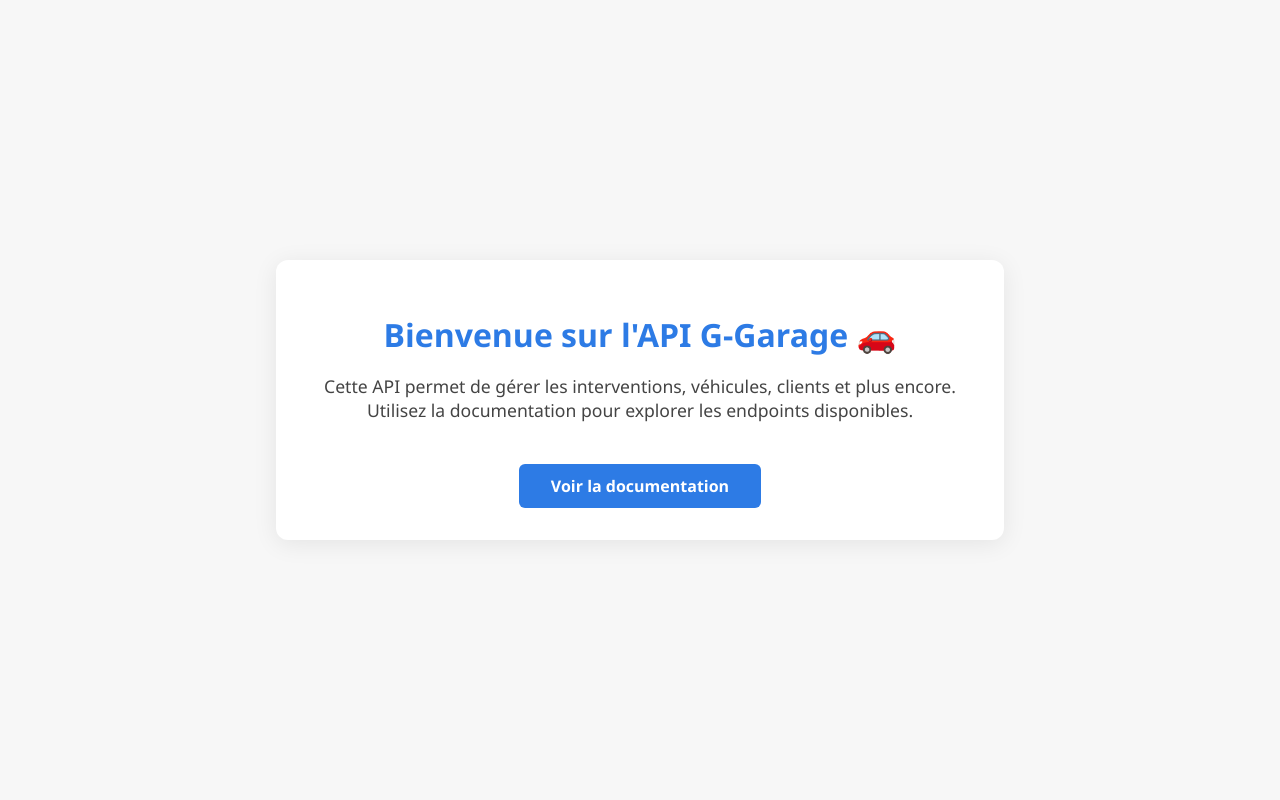
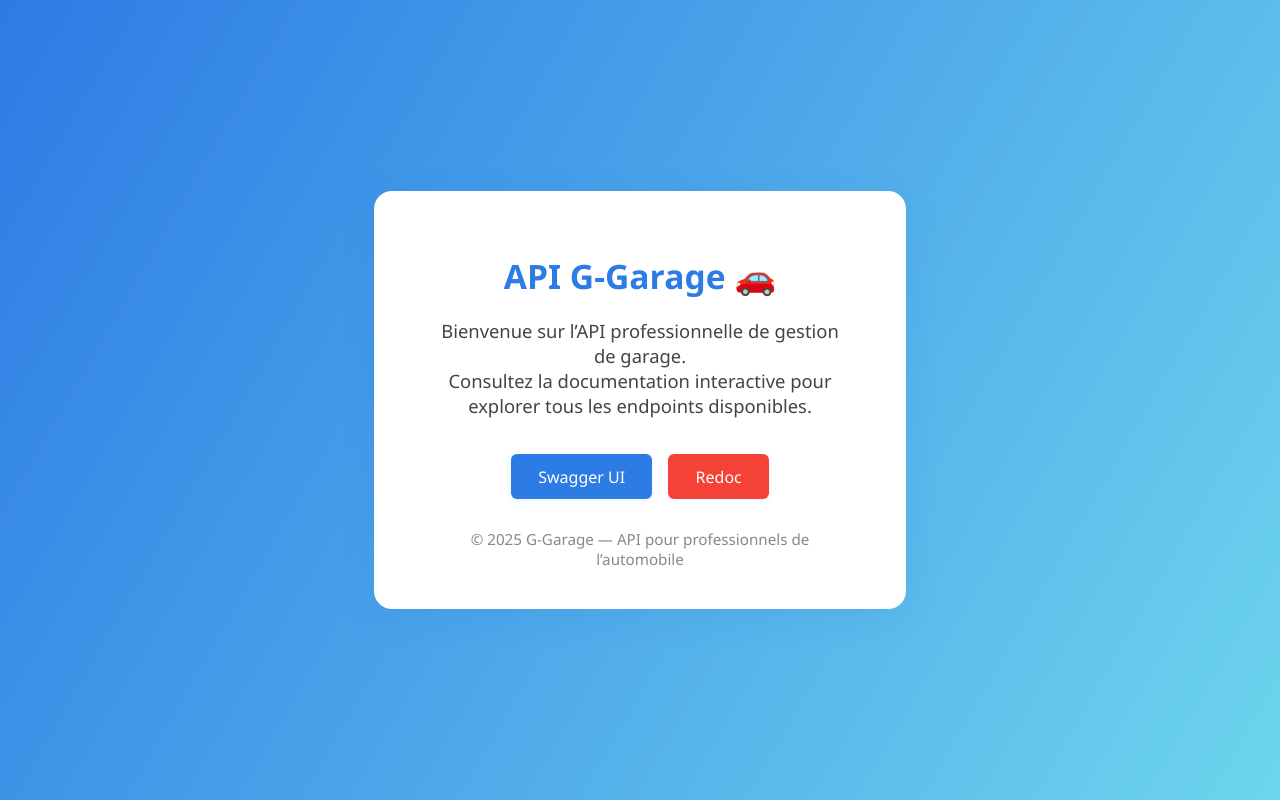
Before and after one commit to Jean-Paul-Mithimbo/G-garage_backend, a Django app: page / in a window 1280 px wide. Run offline with Django 4.2, Linux system fonts and the light colour scheme.

Commit message:
aceuil documentation tmplate

```diff
--- a/templates/api_home.html
+++ b/templates/api_home.html
@@ -2,57 +2,82 @@
 <html lang="fr">
 <head>
     <meta charset="UTF-8">
-    <title>Bienvenue sur l'API G-Garage</title>
+    <title>API G-Garage</title>
+    <meta name="viewport" content="width=device-width, initial-scale=1">
     <style>
         body {
-            background: #f7f7f7;
+            background: linear-gradient(120deg, #2d7be5 0%, #6dd5ed 100%);
             font-family: 'Segoe UI', Arial, sans-serif;
+            margin: 0;
+            min-height: 100vh;
             display: flex;
-            flex-direction: column;
             align-items: center;
             justify-content: center;
-            min-height: 100vh;
-            margin: 0;
         }
-        .container {
+        .card {
             background: #fff;
-            padding: 2rem 3rem;
-            border-radius: 12px;
-            box-shadow: 0 4px 24px rgba(0,0,0,0.08);
+            padding: 2.5rem 3.5rem;
+            border-radius: 18px;
+            box-shadow: 0 8px 32px rgba(44,123,229,0.15);
             text-align: center;
+            max-width: 420px;
+        }
+        .logo {
+            width: 70px;
+            margin-bottom: 1rem;
         }
         h1 {
             color: #2d7be5;
-            margin-bottom: 0.5em;
+            margin-bottom: 0.3em;
+            font-size: 2.1em;
         }
         p {
             color: #444;
-            font-size: 1.1em;
+            font-size: 1.15em;
+            margin-bottom: 2em;
+        }
+        .btn-group {
+            display: flex;
+            gap: 1em;
+            justify-content: center;
         }
         a.button {
             display: inline-block;
-            margin-top: 1.5em;
-            padding: 0.7em 2em;
+            padding: 0.7em 1.7em;
             background: #2d7be5;
             color: #fff;
             border-radius: 6px;
             text-decoration: none;
-            font-weight: bold;
-            transition: background 0.2s;
+            font-weight: 500;
+            font-size: 1em;
+            transition: background 0.2s, box-shadow 0.2s;
+            box-shadow: 0 2px 8px rgba(44,123,229,0.08);
         }
         a.button:hover {
             background: #1a5bb8;
         }
+        .footer {
+            margin-top: 2em;
+            font-size: 0.95em;
+            color: #888;
+        }
     </style>
 </head>
 <body>
-    <div class="container">
-        <h1>Bienvenue sur l'API G-Garage 🚗</h1>
+    <div class="card">
+        <!-- <img src="/static/logo.png" alt="Logo G-Garage" class="logo"> -->
+        <h1>API G-Garage 🚗</h1>
         <p>
-            Cette API permet de gérer les interventions, véhicules, clients et plus encore.<br>
-            Utilisez la documentation pour explorer les endpoints disponibles.
+            Bienvenue sur l’API professionnelle de gestion de garage.<br>
+            Consultez la documentation interactive pour explorer tous les endpoints disponibles.
         </p>
-        <a href="/docs/" class="button">Voir la documentation</a>
+        <div class="btn-group">
+            <a href="/swagger/" class="button" target="_blank">Swagger UI</a>
+            <a href="/redoc/" class="button" target="_blank" style="background:#f44336;">Redoc</a>
+        </div>
+        <div class="footer">
+            &copy; 2025 G-Garage &mdash; API pour professionnels de l’automobile
+        </div>
     </div>
 </body>
 </html>
```
